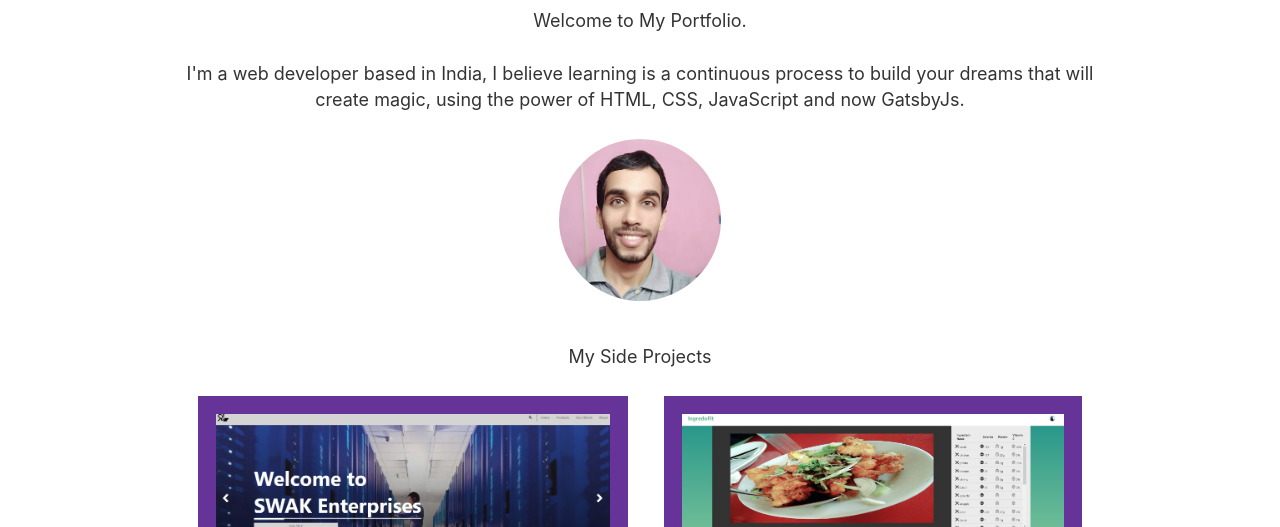
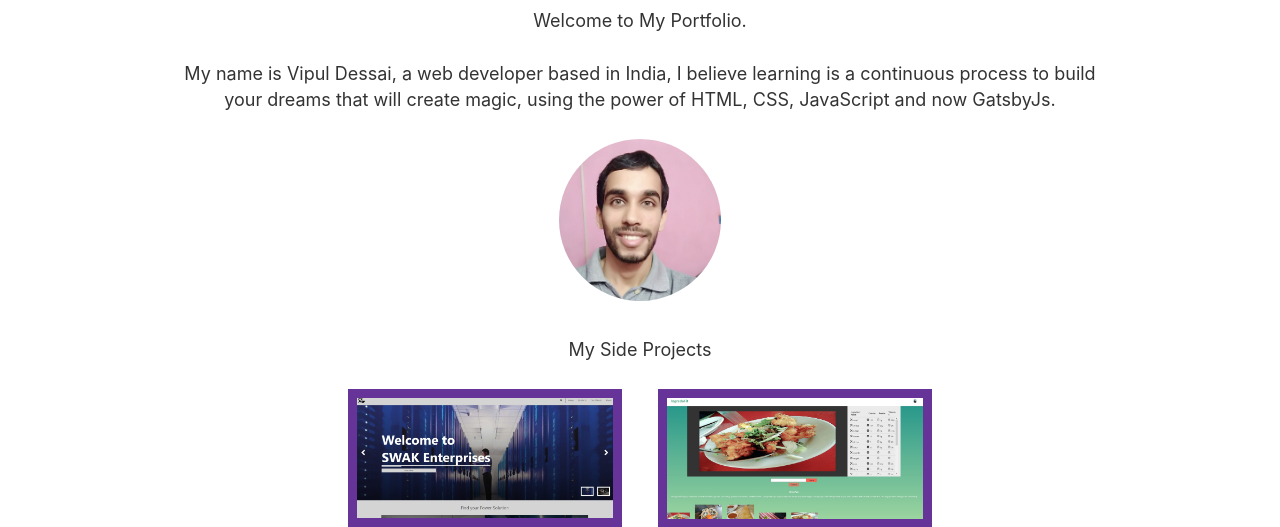
Before and after one commit to vipulDessai/JAMstack-hackathon-2018, a Gatsby site: page / in a window 1280 px wide. Shown: the part 185-712 px from the top of the page. Built offline with nearby package versions, Linux system fonts and the light colour scheme; Gatsby itself is replaced by a stand-in of ours.

Commit message:
lazy loaded images, fixed image borders

```diff
--- a/src/components/footer.js
+++ b/src/components/footer.js
@@ -3,8 +3,7 @@ import React from "react"
 import { FontAwesomeIcon } from '@fortawesome/react-fontawesome'
 import { icon } from '@fortawesome/fontawesome-svg-core'
 
-import Swak from '../images/swak.jpg';
-import IngredoFit from '../images/ingredo-fit.jpg';
+import ImageLoader from "../images/imageLoader"
 
 import "./footer.scss"
 
@@ -12,8 +11,8 @@ const Footer = () => (
   <div className="footer">
     <p>My Side Projects</p>
     <div className="projects">
-      <a className="project" href="https://www.swak.co.in/" target="_blank" rel="noopener noreferrer"><img src={Swak} alt="" /></a>
-      <a className="project" href="https://ingredofit-uat.netlify.com/" target="_blank" rel="noopener noreferrer"><img src={IngredoFit} alt="" /></a>
+      <a className="project" href="https://www.swak.co.in/" target="_blank" rel="noopener noreferrer"><div><ImageLoader imageUrl={"swak.jpg"} /></div>  </a>
+      <a className="project" href="https://ingredofit-uat.netlify.com/" target="_blank" rel="noopener noreferrer"><div><ImageLoader imageUrl={"ingredo-fit.jpg"} /></div></a>
     </div>
     <div className="links">
       <a className="link" href="https://github.com/vipulDessai" target="_blank" rel="noopener noreferrer"><FontAwesomeIcon icon={icon({ prefix: 'fab', iconName: 'github' })} /></a>
--- a/src/components/footer.scss
+++ b/src/components/footer.scss
@@ -1,11 +1,15 @@
 .footer {
-  margin: 1em 0;
+  margin: 2em 0;
   .projects {
     display: flex;
+    justify-content: center;
     a.project {
       background: rebeccapurple;
-      padding: 1em;
+      padding: 0.5rem;
       margin: 0 1em;
+      div {
+        width: 20vw;
+      }
     }
   }
   .links {
--- a/src/components/layout.css
+++ b/src/components/layout.css
@@ -218,6 +218,7 @@ img {
   padding-left: 0;
   padding-right: 0;
   padding-top: 0;
+  height: 100%;
 }
 h1 {
   margin-left: 0;
@@ -622,6 +623,7 @@ pre tt:after {
   -webkit-clip-path: circle(50% at 50% 50%);
   clip-path: circle(50% at 50% 50%);
   width: 9rem;
+  margin: 0 auto;
   margin-bottom: 1rem;
 }
 .custom-link {
--- a/src/components/layout.js
+++ b/src/components/layout.js
@@ -13,7 +13,7 @@ import Header from "./header"
 import Footer from "./footer"
 import "./layout.css"
 
-import Avatar from '../images/me.jpg'
+import ImageLoader from "../images/imageLoader"
 
 import { library } from '@fortawesome/fontawesome-svg-core'
 import { faStackOverflow, faTwitter, faGithub, faLinkedin } from '@fortawesome/free-brands-svg-icons'
@@ -49,9 +49,11 @@ const Layout = ({ children }) => {
             {"Welcome to My Portfolio."}
           </p>
           <p>
-            {"I'm a web developer based in India, I believe learning is a continuous process to build your dreams that will create magic, using the power of HTML, CSS, JavaScript and now GatsbyJs."}
+            {"My name is Vipul Dessai, a web developer based in India, I believe learning is a continuous process to build your dreams that will create magic, using the power of HTML, CSS, JavaScript and now GatsbyJs."}
           </p>
-          <img className="avatar" src={Avatar} alt="" />
+          <div className="avatar">
+            <ImageLoader imageUrl={"me.jpg"}/>
+          </div>
         </div>
         <footer>
           <Footer />
--- /dev/null
+++ b/src/images/imageLoader.js
@@ -0,0 +1,50 @@
+import React from "react"
+import { StaticQuery, graphql } from "gatsby"
+import Img from "gatsby-image"
+
+/*
+ * This component is built using `gatsby-image` to automatically serve optimized
+ * images with lazy loading and reduced file sizes. The image is loaded using a
+ * `StaticQuery`, which allows us to load the image from directly within this
+ * component, rather than having to pass the image data down from pages.
+ *
+ * For more information, see the docs:
+ * - `gatsby-image`: https://gatsby.app/gatsby-image
+ * - `StaticQuery`: https://gatsby.app/staticquery
+ */
+
+export default class ImageLoader extends React.Component {
+  constructor (props) {
+    super(props)
+    this.state = {}
+  }
+  render () {
+    return (
+      <StaticQuery
+        query={graphql`
+          query {
+            allFile(filter: { extension:{regex:"/(jpeg|jpg|gif|png)/"} } ) {
+              edges {
+                node {
+                  childImageSharp {
+                    sizes(maxWidth: 2000) {
+                      ...GatsbyImageSharpSizes
+                    }
+                  }
+                }
+              }
+            }
+          }
+        `}
+        render={ data => {
+          return data.allFile.edges.filter( edge => {
+            if( edge.node.childImageSharp.sizes.src.indexOf(this.props.imageUrl) > -1 )
+              return true
+            else
+              return false
+          }).map( (edge, index) => <Img key={index} sizes={edge.node.childImageSharp.sizes} /> )
+        }}
+      />
+    )
+  }
+}
```
